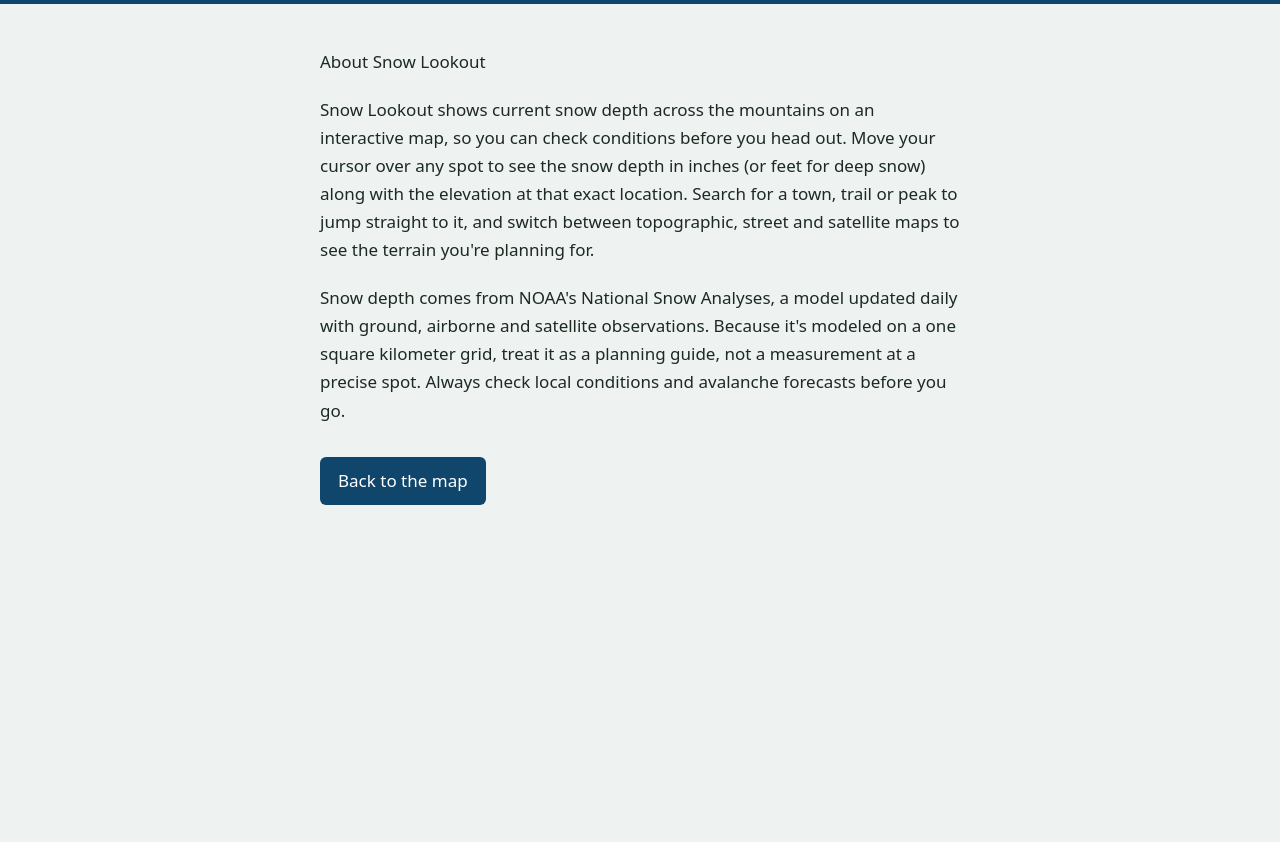
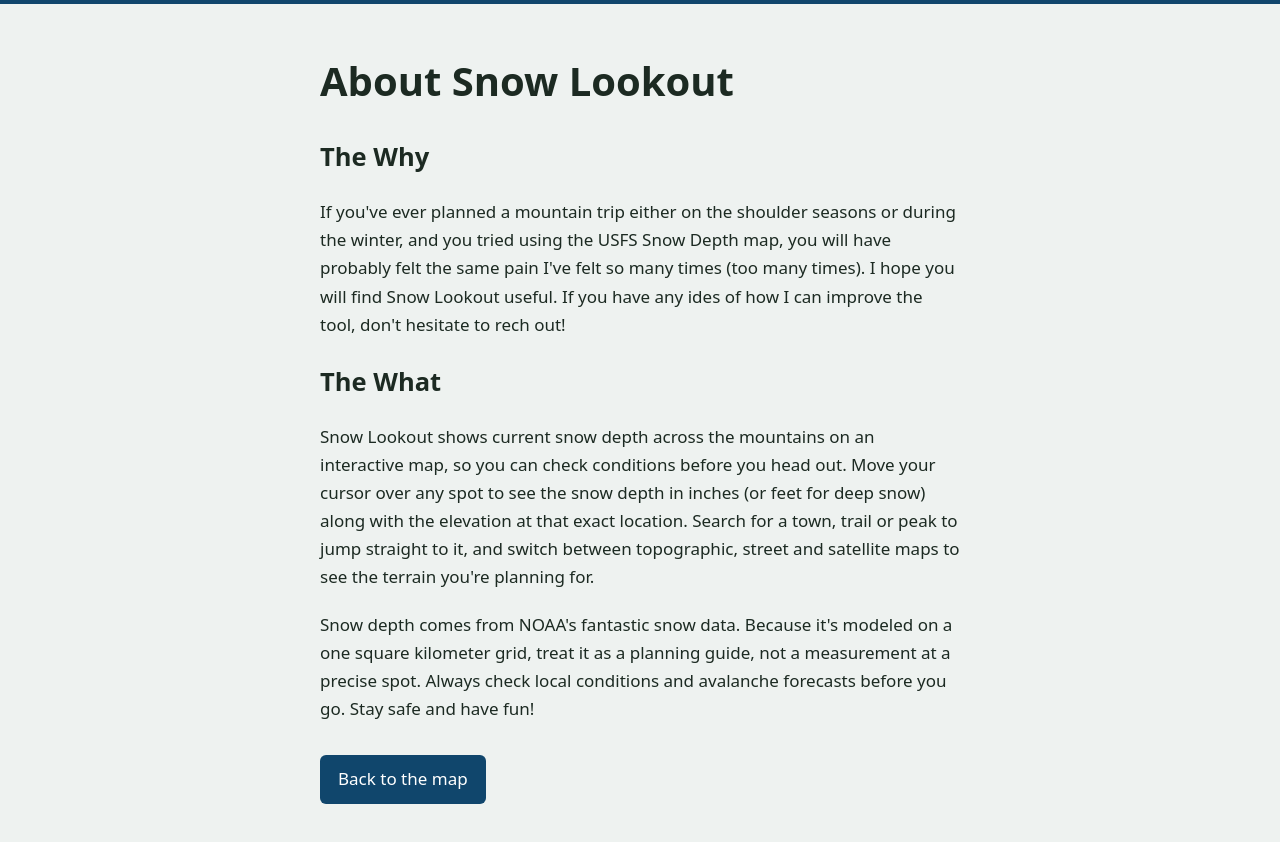
Before and after one commit to ridgeboundapp/snowmap, a plain HTML site: page about.html in a window 1280 px wide. Shown: the part 52-894 px from the top of the page. Before the commit the page ends 800 px from the top, so only its background shows below. Drawn offline with Linux system fonts and the light colour scheme.

Commit message:
Enhance About page with subheadings and text updates
Added subheadings and improved paragraph content in the About section.

```diff
--- a/about.html
+++ b/about.html
@@ -53,7 +53,7 @@
   header { justify-content: flex-start; }
   @media (max-height: 500px) { :root { --header-h: 48px; } header .tagline { display: none; } main { padding-top: 24px; } }
   main { max-width: 680px; margin: 0 auto; padding: 44px 20px 72px; }
-  h1 { font: inherit; color: inherit; margin: 0 0 20px; }
+  h1 { font-size: 40px; font-weight: 700; color: inherit; margin: 0 0 20px; }
   p { margin: 0 0 20px; }
   .back { display: inline-block; margin-top: 12px; background: var(--navy); color: #fff; text-decoration: none; font: inherit; padding: 10px 18px; border-radius: 6px; }
   .back:hover { background: #0c3a59; }
@@ -76,8 +76,11 @@
 
 <main>
   <h1>About Snow Lookout</h1>
+  <h2>The Why</h2>
+  <p>If you've ever planned a mountain trip either on the shoulder seasons or during the winter, and you tried using the USFS Snow Depth map, you will have probably felt the same pain I've felt so many times (too many times). I hope you will find Snow Lookout useful. If you have any ides of how I can improve the tool, don't hesitate to rech out!</p>
+  <h2>The What</h2>
   <p>Snow Lookout shows current snow depth across the mountains on an interactive map, so you can check conditions before you head out. Move your cursor over any spot to see the snow depth in inches (or feet for deep snow) along with the elevation at that exact location. Search for a town, trail or peak to jump straight to it, and switch between topographic, street and satellite maps to see the terrain you're planning for.</p>
-  <p>Snow depth comes from NOAA's National Snow Analyses, a model updated daily with ground, airborne and satellite observations. Because it's modeled on a one square kilometer grid, treat it as a planning guide, not a measurement at a precise spot. Always check local conditions and avalanche forecasts before you go.</p>
+  <p>Snow depth comes from NOAA's fantastic snow data. Because it's modeled on a one square kilometer grid, treat it as a planning guide, not a measurement at a precise spot. Always check local conditions and avalanche forecasts before you go. Stay safe and have fun!</p>
   <a class="back" href="./">Back to the map</a>
 </main>
 <script>
```
